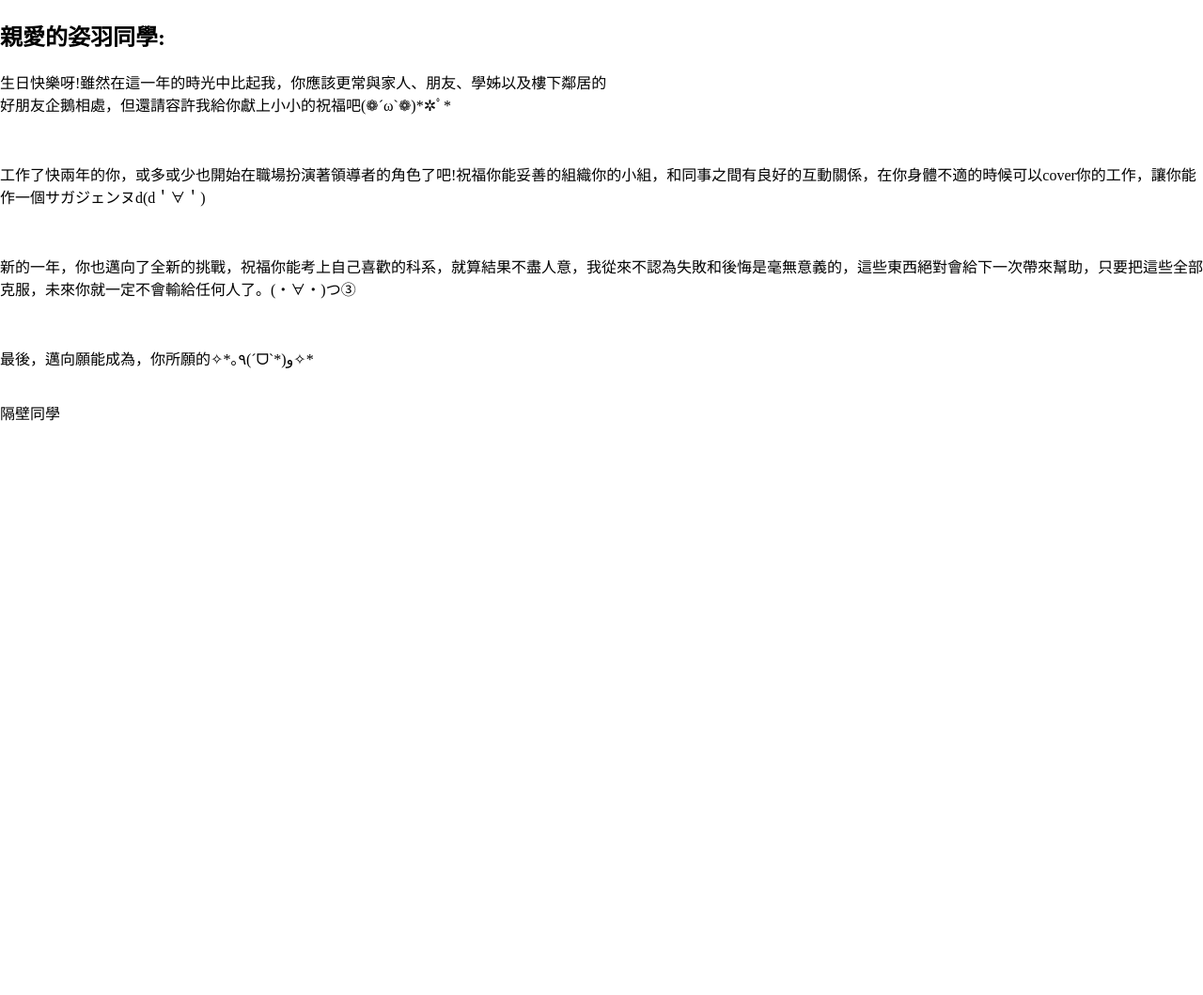
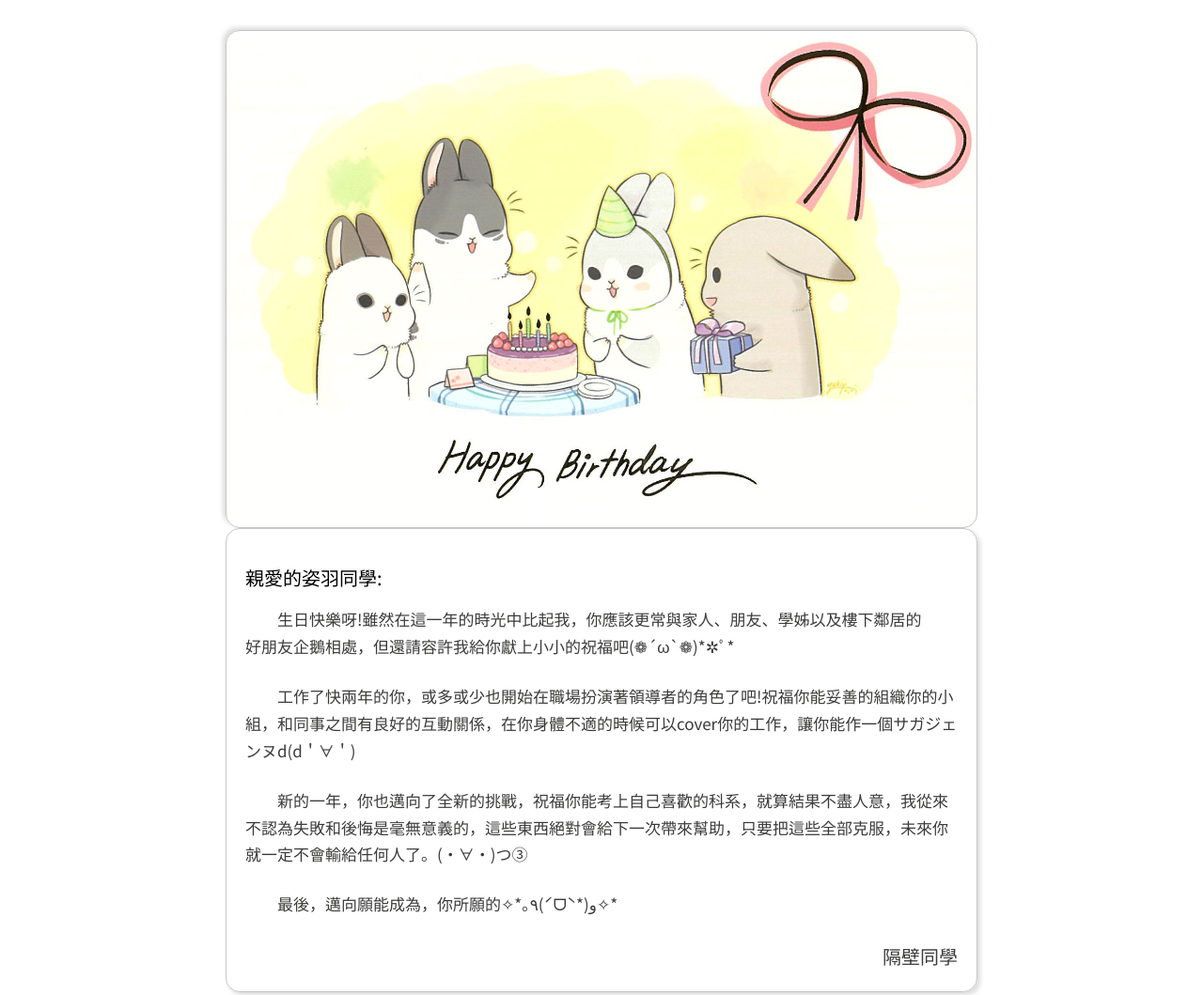
Before and after one commit to creativity-07/birthday, a plain HTML site: page index.html in a window 1280 px wide. Shown: the top 1059 px of the page at 94% size. Before the commit the page ends 800 px from the top, so only its background shows below. Drawn offline with nearby package versions, Linux system fonts and the light colour scheme.

Commit message:
Add files via upload

```diff
--- a/css/index.css
+++ b/css/index.css
@@ -1,7 +1,13 @@
 @charset "UTF-8";
+
 body {
   margin: 0;
   padding: 0;
+  font-family: "Noto Sans TC", sans-serif, "微軟正黑體";
+}
+
+* {
+  font-family: "Noto Sans TC", sans-serif, "微軟正黑體";
 }
 
 .background1 {
@@ -23,6 +29,7 @@ body {
   max-width: 340px;
   margin: 0 auto;
   margin-top: 120px;
+  padding: 0 20px;
 }
 .background1 .opacity_background .info h1 {
   font-size: 36px;
@@ -55,6 +62,7 @@ body {
   transition: all 0.3s ease-in-out;
   left: 50%;
   transform: translateX(-50%);
+  margin-top: 30px;
 }
 .background1 .opacity_background .info p:hover {
   cursor: pointer;
@@ -64,4 +72,70 @@ body {
   color: white;
 }
 
+p {
+  font-size: 14px;
+  line-height: 22px;
+  color: #424740;
+  margin: 0;
+  padding: 0;
+}
+
+.fade-enter-active,
+.fade-leave-active {
+  transition: all 0.8s;
+}
+
+.fade-enter {
+  transform: scale(0);
+}
+
+.fade-leave-to {
+  transform: scale(0);
+}
+
+.background2 {
+  width: 800px;
+  margin: 0 auto;
+  margin-top: 12px;
+  padding: 20px;
+}
+.background2 .down {
+  border: 1px solid #c8c4c4;
+  border-radius: 15px;
+  padding: 20px;
+  box-shadow: 3px 3px 5px 0px #dcdcdc;
+}
+.background2 .top {
+  background-image: url(../images/banner.JPG);
+  background-size: 100%;
+  padding-top: 66%;
+  background-position: center;
+  background-repeat: no-repeat;
+  border-radius: 15px;
+  overflow: hidden;
+  border: 1px solid #c8c4c4;
+  box-shadow: -3px -3px 5px 0px #dcdcdc;
+}
+.background2 p,
+.background2 div.last {
+  font-size: 17px;
+  line-height: 1.7;
+  color: #3b3c3a;
+}
+.background2 div.last {
+  font-size: 20px;
+}
+.background2 h2 {
+  font-weight: normal;
+  font-size: 20px;
+}
+
+.space {
+  text-indent: 2em;
+}
+
+.last {
+  text-align: right;
+}
+
 /*# sourceMappingURL=index.css.map */
```
